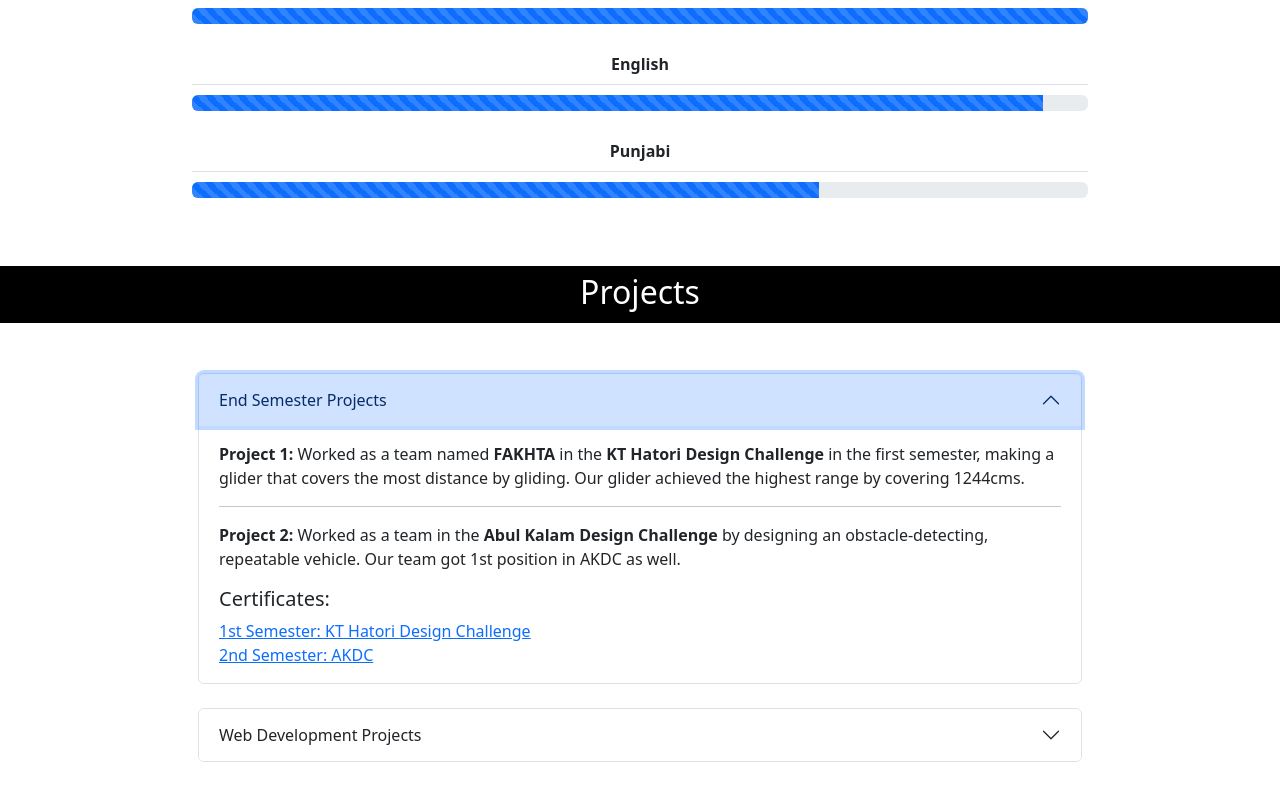
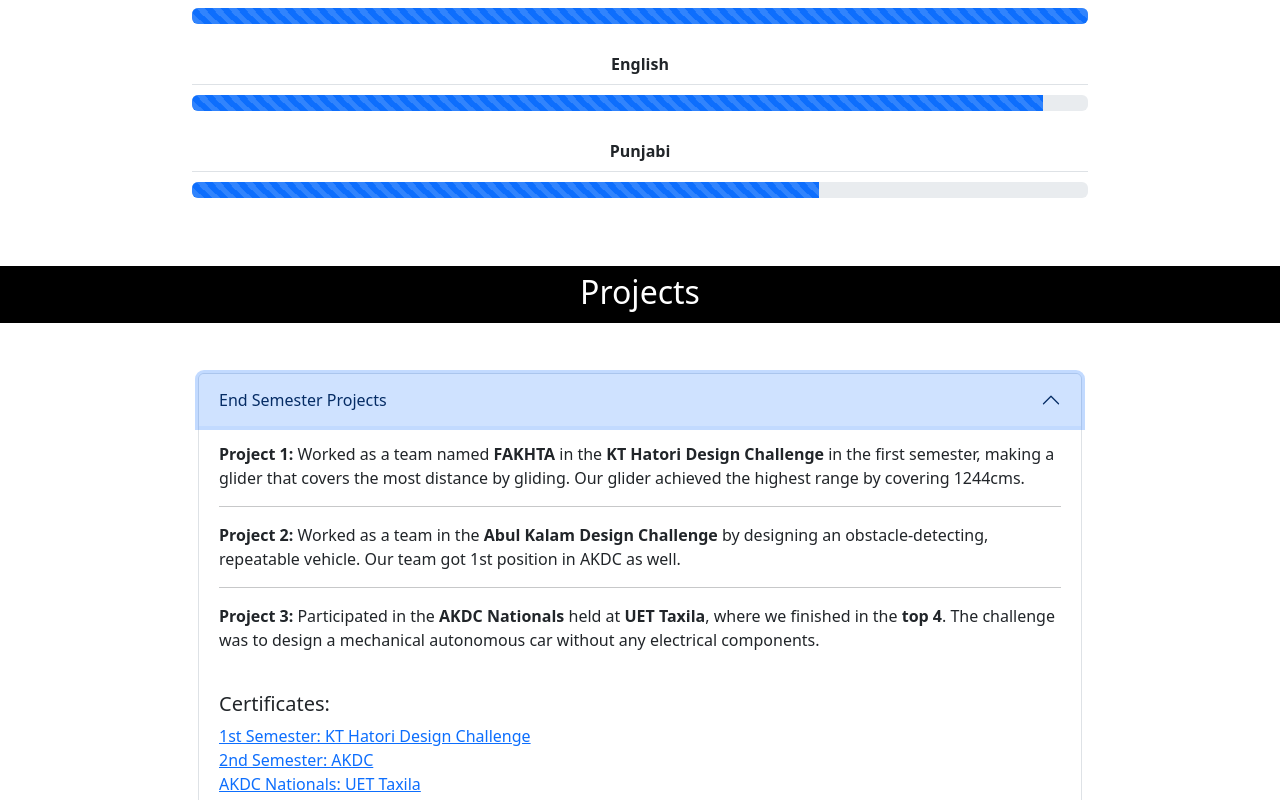
Before and after one commit to KashifNadeemKayani/myCV, a React (Vite) app: page / in a window 1280 px wide. Both pictures are taken after a click on the button "End Semester Projects". Shown: the part 1244-2044 px from the top of the page. Built offline with nearby package versions, Linux system fonts and the light colour scheme.

Commit message:
akdc nationals added

```diff
--- a/src/components/Projects.jsx
+++ b/src/components/Projects.jsx
@@ -4,6 +4,7 @@ import 'bootstrap/dist/js/bootstrap.bundle.min'; // Import Bootstrap JS
 import styles from './Project.module.css'; // Import your custom CSS
 import KT from './KT Hatori.jpg'; // Import images
 import AKDC from './AKDC.jpg';
+import AKDCNationals from './ADKCnationals.jpg';
 
 const Project = () => {
   return (
@@ -32,7 +33,7 @@ const Project = () => {
               aria-labelledby="endSemesterHeading"
               data-bs-parent="#endSemesterProjects"
             >
-              <div className="accordion-body">
+              {/* <div className="accordion-body">
                 <strong>Project 1:</strong> Worked as a team named <b>FAKHTA</b> in the <b>KT Hatori Design Challenge</b> in the first semester, making a glider that covers the most distance by gliding. Our glider achieved the highest range by covering 1244cms.
                 <br />
                 <hr />
@@ -47,7 +48,37 @@ const Project = () => {
                     2nd Semester: AKDC
                   </a>
                 </div>
-              </div>
+              </div> */}
+              <div className="accordion-body">
+  <strong>Project 1:</strong> Worked as a team named <b>FAKHTA</b> in the <b>KT Hatori Design Challenge</b> in the first semester, making a glider that covers the most distance by gliding. Our glider achieved the highest range by covering 1244cms.
+  <br />
+  <hr />
+  <strong>Project 2:</strong> Worked as a team in the <b>Abul Kalam Design Challenge</b> by designing an obstacle-detecting, repeatable vehicle. Our team got 1st position in AKDC as well.
+  <br />
+  <hr />
+  <strong>Project 3:</strong> Participated in the <b>AKDC Nationals</b> held at <b>UET Taxila</b>, where we finished in the <b>top 4</b>. The challenge was to design a mechanical autonomous car without any electrical components.
+
+
+  <br />
+  <br />
+
+  <div className="mt-3">
+    <h5>Certificates:</h5>
+    <a href={KT} target="_blank" rel="noopener noreferrer" className={`${styles.certificateImage} img-fluid`}>
+      1st Semester: KT Hatori Design Challenge
+    </a>
+    <br />
+    <a href={AKDC} target="_blank" rel="noopener noreferrer" className={`${styles.certificateImage} img-fluid`}>
+      2nd Semester: AKDC
+    </a>
+    {/* Optional: Add a certificate link for AKDC Nationals if you have one */}
+    <br />
+    <a href={AKDCNationals} target="_blank" rel="noopener noreferrer" className={`${styles.certificateImage} img-fluid`}>
+      AKDC Nationals: UET Taxila
+    </a>
+  </div>
+</div>
+
             </div>
           </div>
         </div>
```
Also changed, not shown: src/components/ADKCnationals.jpg (added).
